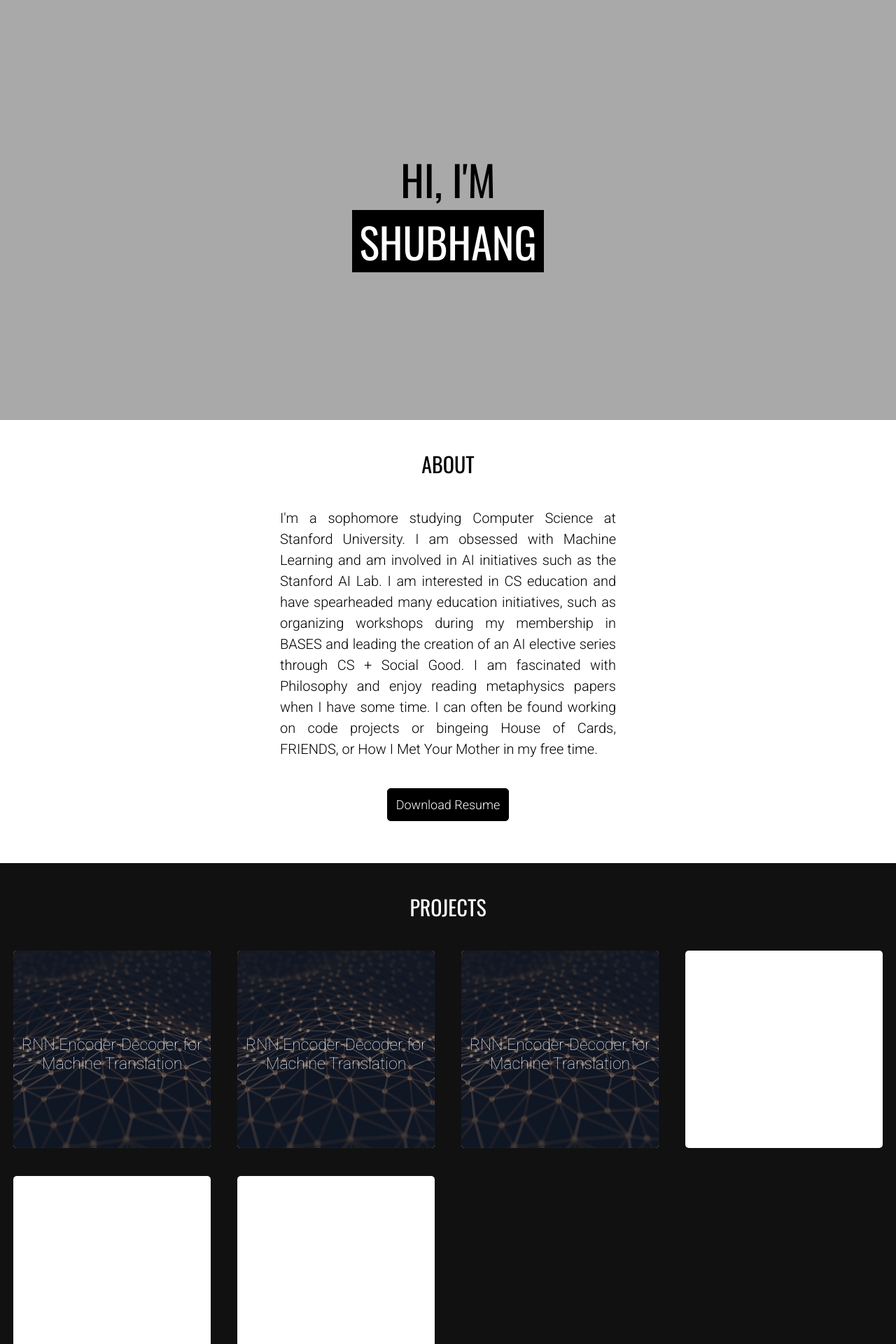
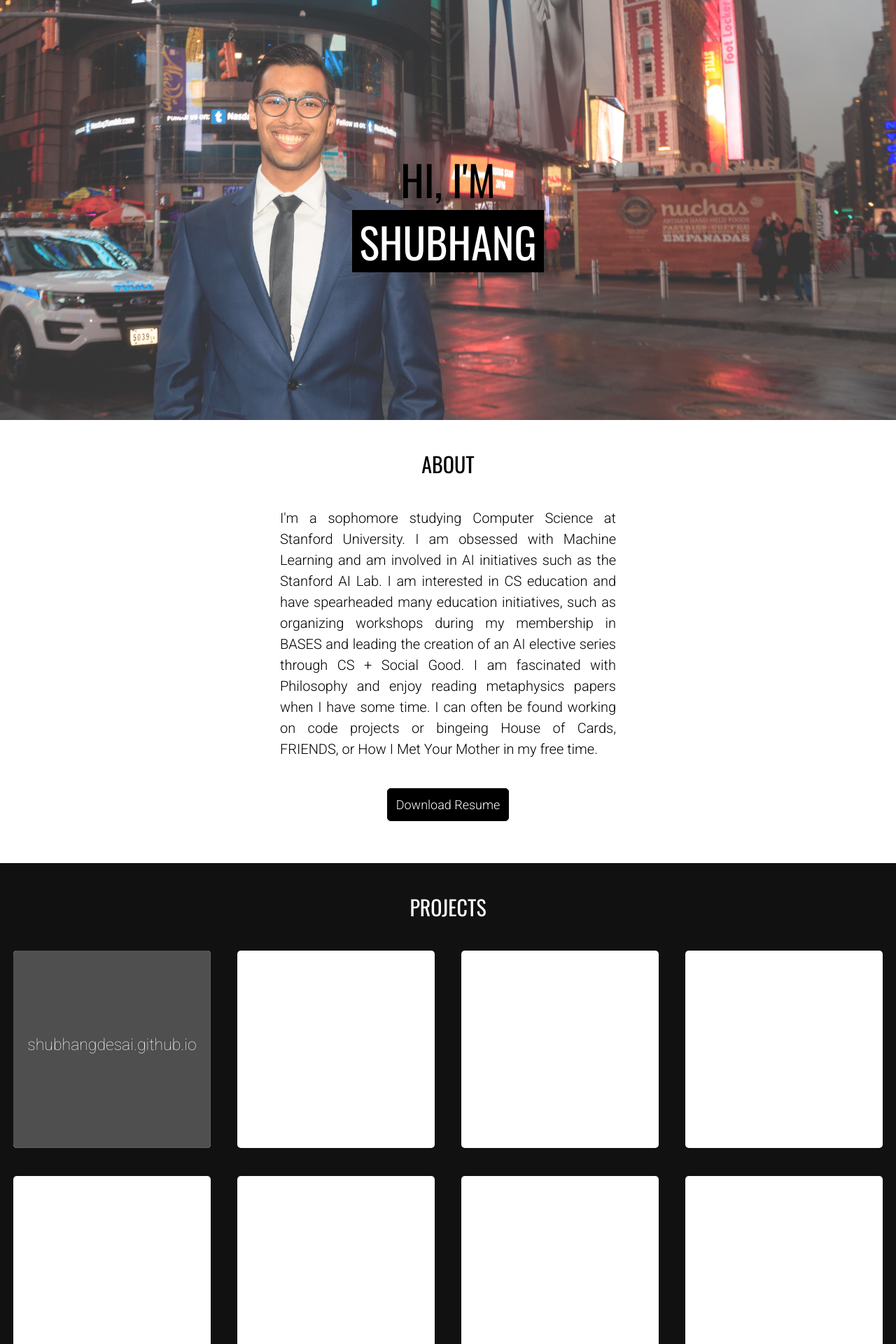
Before and after one commit to keyurbari/shubhangdesai.github.io, a Jekyll site: the page built from index.html, in a window 1280 px wide. Shown: the top 1920 px of the page at 70% size. Built offline with Jekyll 4.4.1, drawn with Linux system fonts in a browser that asks for light colours; some of the changed text lies outside the part shown; grey boxes are pictures that could not be loaded.

Commit message:
add banner image

```diff
--- a/_layouts/default.html
+++ b/_layouts/default.html
@@ -11,28 +11,9 @@
 		<img id="x" src="images/x.png"/>
 		<div class="overlay-content">
 				<div id="project-image">
-					<h1 id="project-title">Project Title</h1>
+					<h1 id="project-title"></h1>
 				</div>
 				<p id="project-desc">
-					<em>Machine Learning, PyTorch, Python</em><br><br>
-					I'm a sophomore studying Computer Science at Stanford University. I am obsessed with Machine Learning
-					and am involved in AI initiatives such as the Stanford AI Lab. I am interested in CS education and have
-					spearheaded many education initiatives, such as organizing workshops during my membership in BASES and leading
-					the creation of an AI elective series through CS + Social Good. I am fascinated with Philosophy and enjoy
-					reading metaphysics papers when I have some time. I can often be found working on code projects or
-					bingeing House of Cards, FRIENDS, or How I Met Your Mother in my free time.
-					I'm a sophomore studying Computer Science at Stanford University. I am obsessed with Machine Learning
-					and am involved in AI initiatives such as the Stanford AI Lab. I am interested in CS education and have
-					spearheaded many education initiatives, such as organizing workshops during my membership in BASES and leading
-					the creation of an AI elective series through CS + Social Good. I am fascinated with Philosophy and enjoy
-					reading metaphysics papers when I have some time. I can often be found working on code projects or
-					bingeing House of Cards, FRIENDS, or How I Met Your Mother in my free time.
-					I'm a sophomore studying Computer Science at Stanford University. I am obsessed with Machine Learning
-					and am involved in AI initiatives such as the Stanford AI Lab. I am interested in CS education and have
-					spearheaded many education initiatives, such as organizing workshops during my membership in BASES and leading
-					the creation of an AI elective series through CS + Social Good. I am fascinated with Philosophy and enjoy
-					reading metaphysics papers when I have some time. I can often be found working on code projects or
-					bingeing House of Cards, FRIENDS, or How I Met Your Mother in my free time.
 				</p>
 				<div class="row">
 					<a href="http://google.com" id="github" target="_blank"><img src="images/github.png"/></a>
@@ -64,28 +45,54 @@
 			<h1>PROJECTS</h1>
 
 			<div class="projects">
+				<div class="proj" id="site">
+					<div style="background-image: linear-gradient(rgba(0, 0, 0, 0.5), rgba(0, 0, 0, 0.5)), url('images/site.png');"></div>
+					<span>shubhangdesai.github.io</span>
+				</div>
+
+				<div class="proj" id="sta">
+					<div></div>
+					<span>Style Transfer App</span>
+				</div>
+
+				<div class="proj" id="ans">
+					<div></div>
+					<span>Arbitrary Neural Style</span>
+				</div>
+
+				<div class="proj" id="nibbly">
+					<div></div>
+					<span>Nibbly</span>
+				</div>
+
+				<div class="proj" id="dv8">
+					<div></div>
+					<span>dv8</span>
+				</div>
+
 				<div class="proj" id="enc">
 					<div></div>
 					<span>RNN Encoder-Decoder for Machine Translation</span>
 				</div>
 
-				<div class="proj" id="test">
+				<div class="proj" id="concepts">
 					<div></div>
-					<span>RNN Encoder-Decoder for Machine Translation</span>
+					<span>Concepts iOS</span>
 				</div>
 
-				<div class="proj" id="3">
+				<div class="proj" id="iron">
 					<div></div>
-					<span>RNN Encoder-Decoder for Machine Translation</span>
+					<span>Iron Drive</span>
 				</div>
 
-				<div class="proj">
+				<div class="proj" id="bnm">
+					<div></div>
+					<span>BN Mentors</span>
 				</div>
 
-				<div class="proj">
-				</div>
-
-				<div class="proj">
+				<div class="proj" id="comm">
+					<div></div>
+					<span>The Commuter Chicago</span>
 				</div>
 			</div>
 		</div>
--- a/_sass/_portfolio.scss
+++ b/_sass/_portfolio.scss
@@ -126,8 +126,7 @@ body {
 .main {
   height: 600px;
 
-  background: linear-gradient(rgba(0, 0, 0, 0.5), rgba(0, 0, 0, 0.5)), url('images/profile.jpg');
-  background: darkgrey;
+  background: linear-gradient(rgba(255, 255, 255, 0.2), rgba(255, 255, 255, 0.2)), url('images/banner.jpg');
   background-size: cover;
   background-position: center;
 
@@ -181,7 +180,6 @@ body {
   width: 100%;
   transition: all .3s;
   transform: scale(1, 1);
-  background-image: linear-gradient(rgba(0, 0, 0, 0.5), rgba(0, 0, 0, 0.5)), url('images/nn.jpg');
   background-size: cover;
   background-position: center;
 }
```
Also changed, not shown: images/banner.jpg (added), 1 other file.
